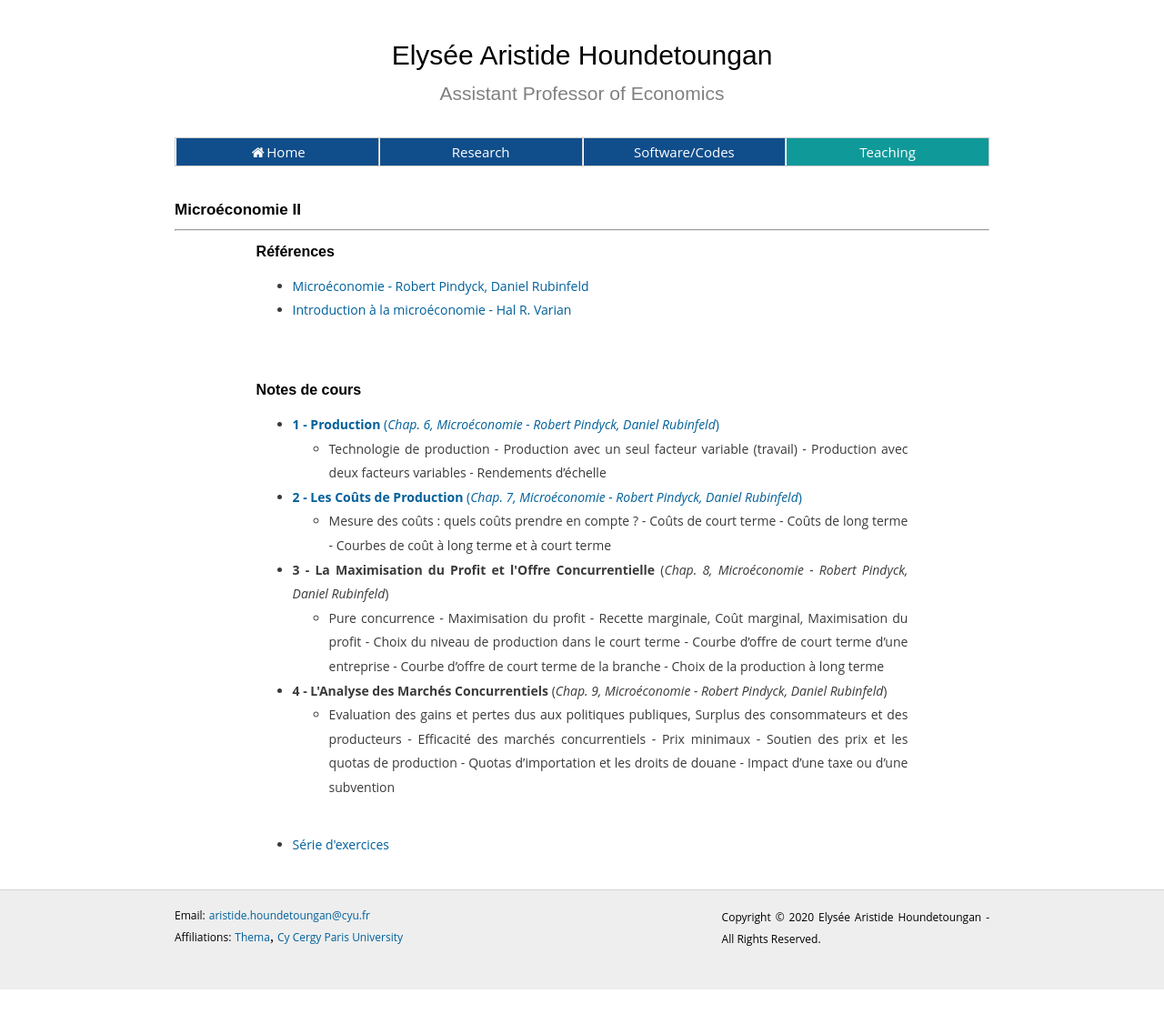
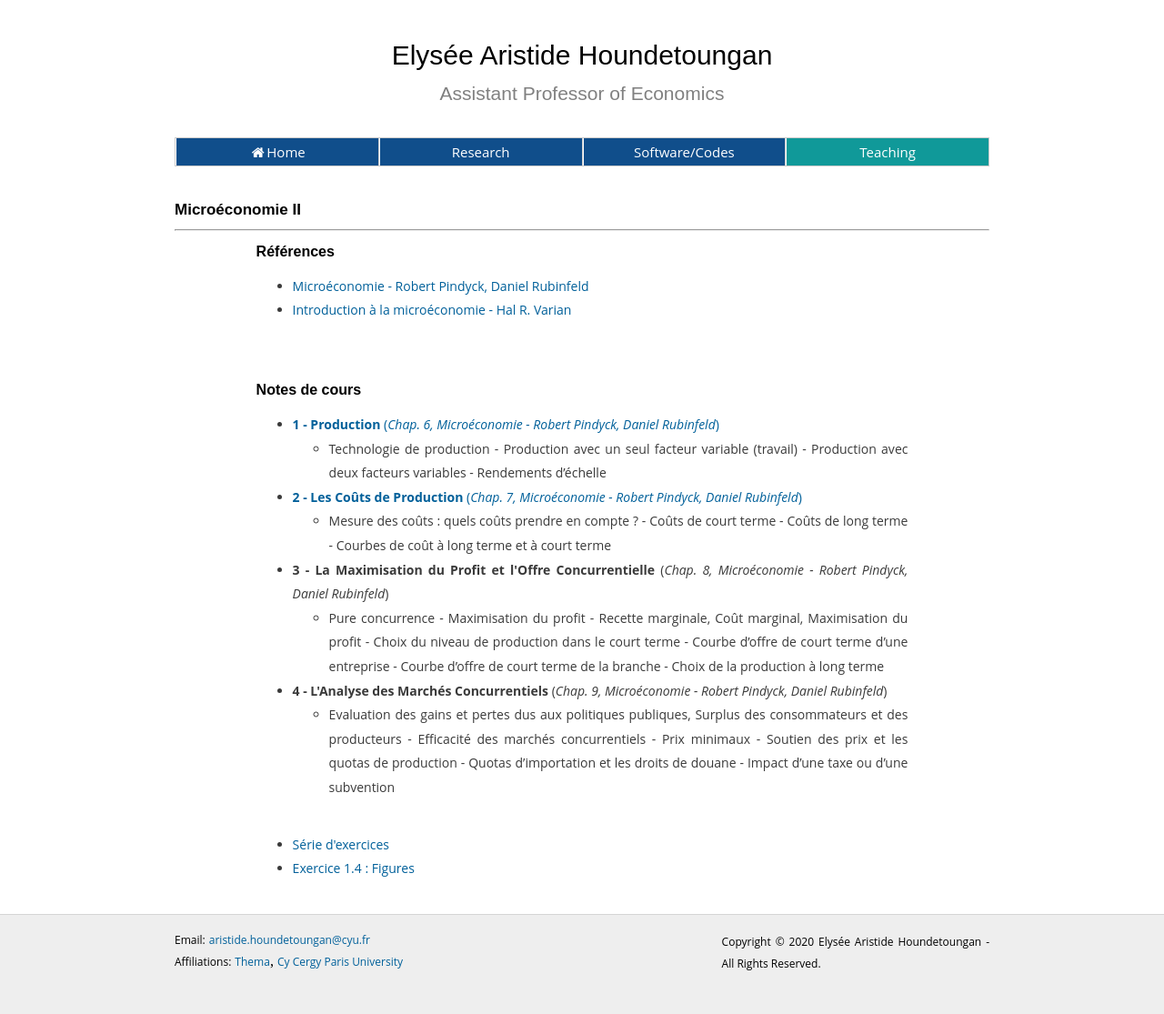
Before and after one commit to ahoundetoungan/ahoundetoungan.github.io, a Jekyll site: the page built from teaching/microL1DUS2.html, in a window 1280 px wide. Shown: the whole page at 91% size. Built offline with Jekyll 4.4.1, drawn with Linux system fonts in a browser that asks for light colours; before the commit the page ends 1088 px from its top, so only the background shows below that.

Commit message:
teaching

```diff
--- a/teaching/microL1DUS2.html
+++ b/teaching/microL1DUS2.html
@@ -34,6 +34,7 @@ $(document).ready(function() {
     <br/>
     <br/>
       <li><a href="/files/teaching/microl1dus2/serie_exo.pdf" class="abled">Série d'exercices</a></li>
+      <li><a href="/files/teaching/microl1dus2/Figures_exo_1.4.pdf" class="abled">Exercice 1.4 : Figures</a></li>
     </ul>
   </div>
   </div>
```
Also changed, not shown: 1 other file.
